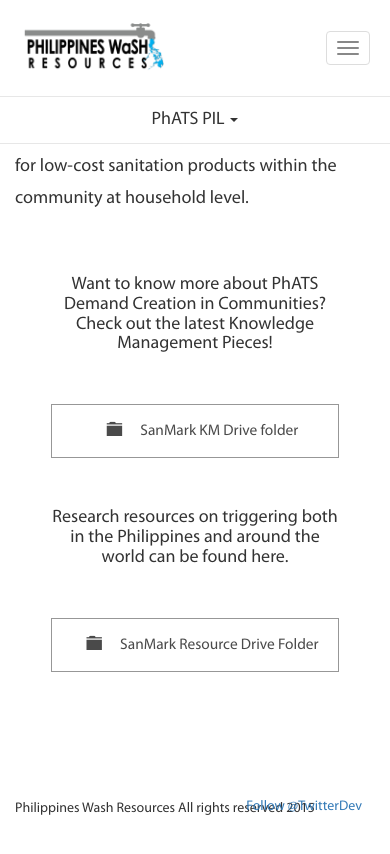
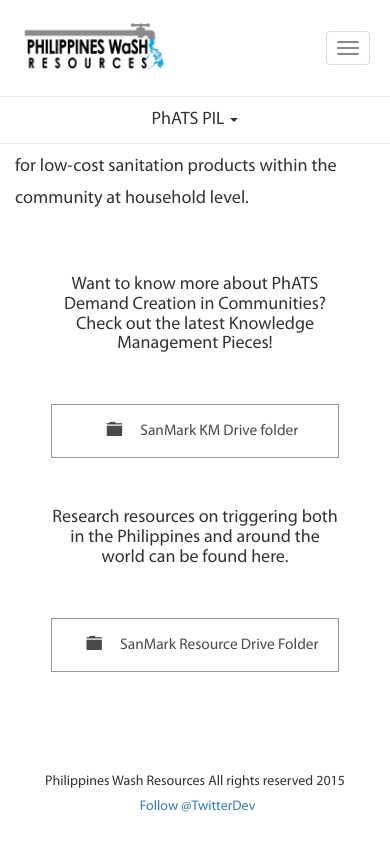
Before and after one commit to phwashresources/phwashresources.github.io, a Jekyll site: the page built from _pillars/sanitation-management.md, in a window 390 px wide and 900 px high, scrolled down 1730 px. Shown: the top 854 px of the window. Built offline with Jekyll 4.4.1, drawn with Linux system fonts in a browser that asks for light colours; comment, search, counter and statistics services are not loaded.

Commit message:
fix footer

```diff
--- a/_sass/main.sass
+++ b/_sass/main.sass
@@ -249,3 +249,15 @@
           padding-left: 30px
           img
             height: 50px
+  footer
+    .container
+      .copyright
+        transform: none
+        top: 0
+        text-align: center
+      .social-media-buttons
+        float: none
+        ul
+          float: none
+          margin: 0 auto
+          display: table
```
